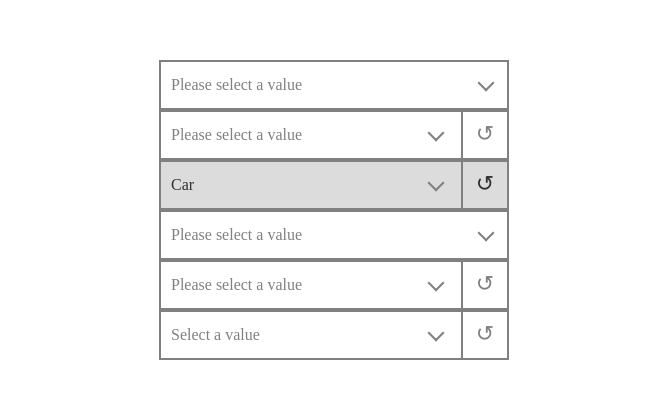
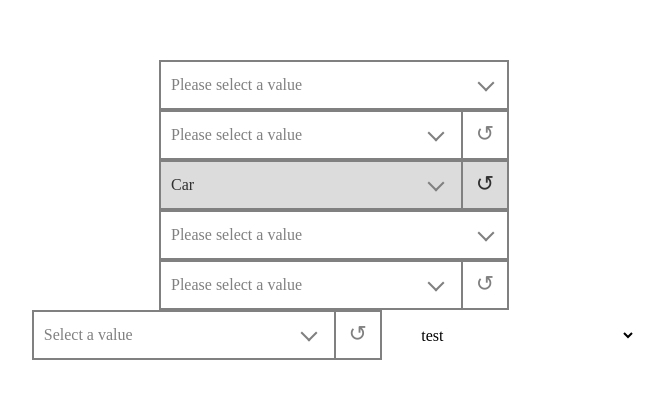
Before and after one commit to SmashingQuasar/beautified-select, a plain HTML site: page beautified_select.html in a window 1280 px wide. Shown: the part 190-588 px from the top of the page, without its empty margins (306-969 px from the left). Drawn offline with Linux system fonts and the light colour scheme.

Commit message:
Fixed issue #6

```diff
--- a/beautified_select.html
+++ b/beautified_select.html
@@ -101,7 +101,39 @@
 				<option value="productInformation">Information about our products</option>
 			</select>
 		</beautified-select>
+<script>
+	"use strict";
+	{
+		document.addEventListener("DOMContentLoaded", function () {
 
+			let select = document.createElement("select");
+			select.name = "addresses[]";
+			select.dataset.placeholder="Sélectionnez une adresse";
+			// select.hidden = true;
+			let option_null = document.createElement("option");
+			option_null.appendChild(document.createTextNode("test"));
+			option_null.value = "true";
+			option_null.readonly = true;
+
+			let option_base = document.createElement("option");
+			option_base.value = "add-address";
+			option_base.appendChild(document.createTextNode("Ajouter une nouvelle adresse..."));
+
+
+			select.appendChild(option_null);
+			select.appendChild(option_base);
+
+			let beautified_select = document.createElement("beautified-select");
+
+			beautified_select.appendChild(select);
+
+			document.querySelector("form").appendChild(beautified_select);
+
+			option_null.selected = true;
+			// beautify_select(select);
+		});
+	}
+</script>
 	</form>
 </body>
 </html>
--- a/javascript/beautified-select.js
+++ b/javascript/beautified-select.js
@@ -28,7 +28,15 @@
         beautiful_option.classList.add("css_option");
         beautiful_option.dataset.index = option.index;
         beautiful_option.textContent = option.label || option.textContent;
+        if (option.value === "true")
+        {
+            console.log(option);
+            console.log(option.closest("select"));
+            console.log(option.closest("select").selectedIndex);
+            console.log(option.value);
+            console.log(option.selected);
 
+        }
         if (option.disabled)
         {
             beautiful_option.classList.add("css_disabled");
@@ -361,7 +369,7 @@
                 document.querySelectorAll("beautified-select"),
                 function (beautified_select)
                 {
-                    if (beautified_select !== event.target.closest("beautified-select"))
+                    if (beautified_select && (beautified_select !== event.target.closest("beautified-select")) && beautified_select.querySelector("beautiful-select"))
                     {
                         beautified_select.classList.remove("css_active");
                         let list = beautified_select.querySelector("ul");
```
